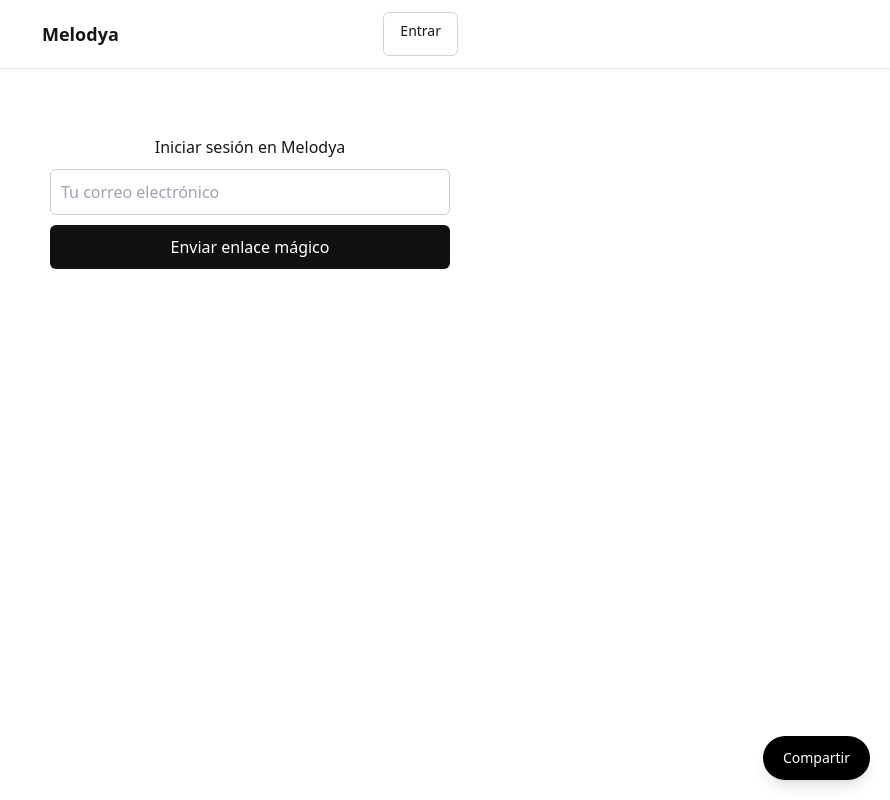
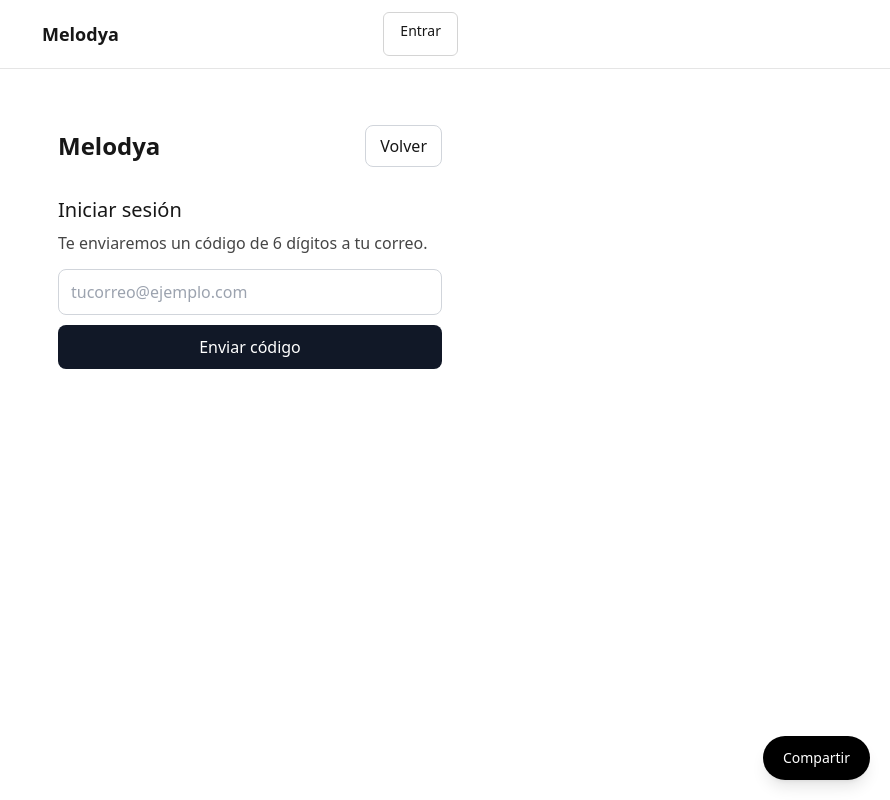
Before and after one commit to HSevenn/Melodya, a Next.js app: page /login in a window 1280 px wide. Shown: the whole page, without its empty margins (390-1280 px from the left). Built offline with nearby package versions, Linux system fonts and the light colour scheme.

Commit message:
Update page.tsx

```diff
--- a/app/login/page.tsx
+++ b/app/login/page.tsx
@@ -4,59 +4,167 @@
 import { useRouter } from 'next/navigation';
 import { supabaseBrowser } from '@/lib/supabase-browser';
 
+type Step = 'request' | 'verify';
+
 export default function LoginPage() {
-  const [email, setEmail] = useState('');
-  const [loading, setLoading] = useState(false);
-  const [message, setMessage] = useState<string | null>(null);
   const router = useRouter();
   const supabase = supabaseBrowser();
 
-  const handleLogin = async (e: React.FormEvent) => {
+  const [step, setStep] = useState<Step>('request');
+  const [email, setEmail] = useState('');
+  const [token, setToken] = useState('');
+  const [loading, setLoading] = useState(false);
+  const [err, setErr] = useState<string | null>(null);
+  const [info, setInfo] = useState<string | null>(null);
+
+  const requestCode = async (e: React.FormEvent) => {
     e.preventDefault();
-    setLoading(true);
-    setMessage(null);
+    setErr(null);
+    setInfo(null);
+
+    if (!email) {
+      setErr('Ingresa tu correo.');
+      return;
+    }
 
     try {
-      // 🔑 Guardamos el correo en sessionStorage para el reenvío seguro
+      setLoading(true);
+
+      // Guardamos el email por si luego quieres reintentar
       sessionStorage.setItem('melodya:lastEmail', email);
 
-      const origin = window.location.origin;
-
+      // Enviar OTP por email (NO usa redirect/callback)
       const { error } = await supabase.auth.signInWithOtp({
         email,
         options: {
-          emailRedirectTo: `${origin}/auth/callback`,
+          shouldCreateUser: true, // crea usuario si no existe
+          // sin emailRedirectTo, porque no hay redirección
         },
       });
 
-      if (error) {
-        setMessage(error.message);
-      } else {
-        setMessage('Revisa tu correo y abre el enlace mágico 📩');
+      if (error) throw error;
+
+      setInfo('Te enviamos un código de 6 dígitos a tu correo.');
+      setStep('verify');
+    } catch (e: any) {
+      setErr(e?.message ?? 'No se pudo enviar el código.');
+    } finally {
+      setLoading(false);
     }
-    } catch (err: any) {
-      setMessage('Error inesperado: ' + err.message);
+  };
+
+  const verifyCode = async (e: React.FormEvent) => {
+    e.preventDefault();
+    setErr(null);
+    setInfo(null);
+
+    if (!email || !token) {
+      setErr('Completa correo y código.');
+      return;
+    }
+
+    try {
+      setLoading(true);
+
+      // Verificar OTP (tipo 'email')
+      const { error } = await supabase.auth.verifyOtp({
+        email,
+        token,
+        type: 'email',
+      });
+
+      if (error) throw error;
+
+      // Sesión creada. Redirige al home (o donde quieras)
+      router.replace('/');
+    } catch (e: any) {
+      setErr(e?.message ?? 'Código inválido o expirado.');
+    } finally {
+      setLoading(false);
+    }
+  };
+
+  const resend = async () => {
+    setErr(null);
+    setInfo(null);
+
+    try {
+      setLoading(true);
+      const targetEmail =
+        email || sessionStorage.getItem('melodya:lastEmail') || '';
+
+      if (!targetEmail) {
+        setErr('No tengo un correo para reenviar. Escribe tu correo otra vez.');
+        setStep('request');
+        return;
+      }
+
+      const { error } = await supabase.auth.signInWithOtp({
+        email: targetEmail,
+        options: { shouldCreateUser: true },
+      });
+      if (error) throw error;
+
+      setInfo('Hemos reenviado el código a tu correo.');
+      if (!email) setEmail(targetEmail);
+      setStep('verify');
+    } catch (e: any) {
+      setErr(e?.message ?? 'No se pudo reenviar el código.');
     } finally {
       setLoading(false);
     }
   };
 
   return (
-    <div style={{ maxWidth: 400, margin: '50px auto', textAlign: 'center' }}>
-      <h2>Iniciar sesión en Melodya</h2>
-      <form onSubmit={handleLogin}>
+    <div style={{ maxWidth: 520, margin: '40px auto', padding: '0 16px' }}>
+      <header style={{ display: 'flex', justifyContent: 'space-between', alignItems: 'center' }}>
+        <h1 style={{ fontSize: 24, fontWeight: 800 }}>Melodya</h1>
+        <button
+          onClick={() => router.push('/')}
+          style={{
+            padding: '8px 14px',
+            borderRadius: 8,
+            border: '1px solid #d1d5db',
+            background: '#fff',
+            cursor: 'pointer',
+          }}
+        >
+          Volver
+        </button>
+      </header>
+
+      <main style={{ marginTop: 28 }}>
+        <h2 style={{ fontSize: 20, marginBottom: 6 }}>
+          {step === 'request' ? 'Iniciar sesión' : 'Verificar código'}
+        </h2>
+
+        <p style={{ opacity: 0.8, marginBottom: 14 }}>
+          {step === 'request'
+            ? 'Te enviaremos un código de 6 dígitos a tu correo.'
+            : 'Escribe el código de 6 dígitos que te llegó por correo.'}
+        </p>
+
+        {err && (
+          <p style={{ color: '#b91c1c', fontWeight: 600, marginBottom: 10 }}>{err}</p>
+        )}
+        {info && (
+          <p style={{ color: '#065f46', fontWeight: 600, marginBottom: 10 }}>{info}</p>
+        )}
+
+        {step === 'request' ? (
+          <form onSubmit={requestCode}>
             <input
               type="email"
-          placeholder="Tu correo electrónico"
               value={email}
               onChange={(e) => setEmail(e.target.value)}
+              placeholder="tucorreo@ejemplo.com"
               required
               style={{
                 width: '100%',
-            padding: '10px',
-            margin: '10px 0',
-            borderRadius: '6px',
-            border: '1px solid #ccc',
+                padding: '10px 12px',
+                borderRadius: 8,
+                border: '1px solid #d1d5db',
+                marginBottom: 10,
               }}
             />
             <button
@@ -64,19 +172,88 @@
               disabled={loading}
               style={{
                 width: '100%',
-            padding: '10px',
-            background: '#111',
+                padding: '10px 14px',
+                borderRadius: 8,
+                border: 'none',
+                background: '#111827',
                 color: '#fff',
-            border: 'none',
-            borderRadius: '6px',
-            cursor: 'pointer',
+                cursor: loading ? 'not-allowed' : 'pointer',
               }}
             >
-          {loading ? 'Enviando...' : 'Enviar enlace mágico'}
+              {loading ? 'Enviando…' : 'Enviar código'}
             </button>
           </form>
+        ) : (
+          <form onSubmit={verifyCode}>
+            <input
+              type="email"
+              value={email}
+              onChange={(e) => setEmail(e.target.value)}
+              placeholder="tucorreo@ejemplo.com"
+              required
+              style={{
+                width: '100%',
+                padding: '10px 12px',
+                borderRadius: 8,
+                border: '1px solid #d1d5db',
+                marginBottom: 10,
+              }}
+            />
+            <input
+              type="text"
+              inputMode="numeric"
+              pattern="[0-9]*"
+              value={token}
+              onChange={(e) => setToken(e.target.value)}
+              placeholder="Código de 6 dígitos"
+              required
+              maxLength={6}
+              style={{
+                width: '100%',
+                padding: '10px 12px',
+                borderRadius: 8,
+                border: '1px solid #d1d5db',
+                marginBottom: 10,
+                letterSpacing: 2,
+                textAlign: 'center',
+                fontWeight: 700,
+              }}
+            />
+            <button
+              type="submit"
+              disabled={loading}
+              style={{
+                width: '100%',
+                padding: '10px 14px',
+                borderRadius: 8,
+                border: 'none',
+                background: '#111827',
+                color: '#fff',
+                cursor: loading ? 'not-allowed' : 'pointer',
+                marginBottom: 10,
+              }}
+            >
+              {loading ? 'Verificando…' : 'Verificar'}
+            </button>
 
-      {message && <p style={{ marginTop: 20 }}>{message}</p>}
+            <button
+              type="button"
+              onClick={resend}
+              disabled={loading}
+              style={{
+                width: '100%',
+                padding: '10px 14px',
+                borderRadius: 8,
+                border: '1px solid #d1d5db',
+                background: '#fff',
+                cursor: loading ? 'not-allowed' : 'pointer',
+              }}
+            >
+              Reenviar código
+            </button>
+          </form>
+        )}
+      </main>
     </div>
   );
 }
```
Lines whose indentation alone changed are shown as unchanged.
